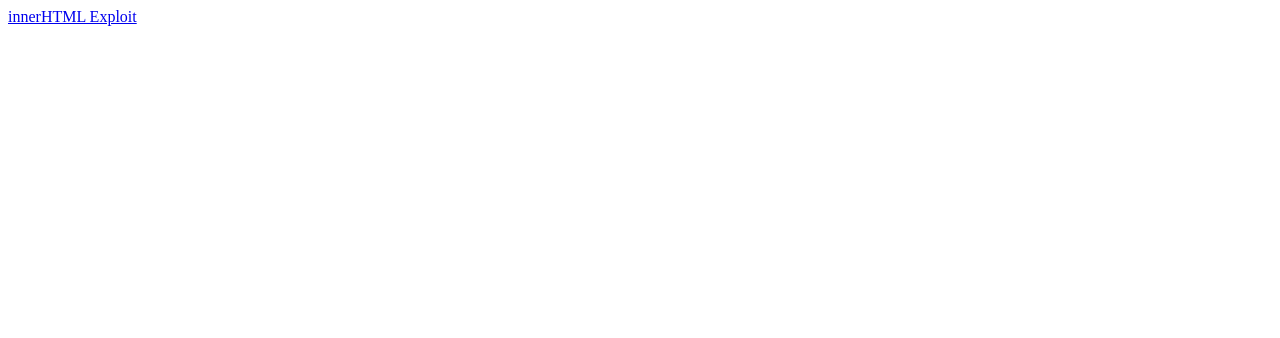
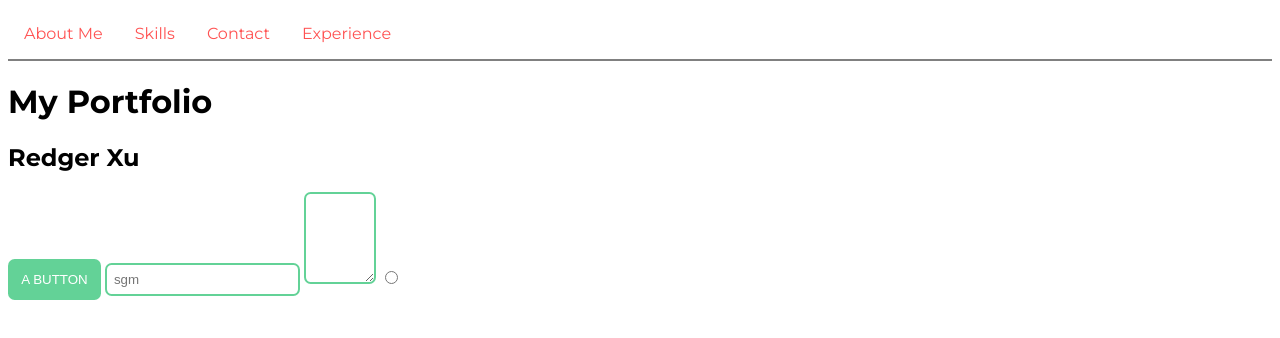
Before and after one commit to regarager/regarager.github.io, a plain HTML site: page index.html in a window 1280 px wide. Drawn offline with Linux system fonts and the light colour scheme.

Commit message:
making it an actual personal page

```diff
--- /dev/null
+++ b/index.css
@@ -0,0 +1 @@
+@import "theme.css";
--- a/index.html
+++ b/index.html
@@ -1,18 +1,34 @@
-<!DOCTYPE html>
-<html lang="en">
+<html>
+  <head>
+    <title>Redger Xu</title>
+    <link rel="stylesheet" href="theme.css" />
+  </head>
+  <body>
+    <div id="navbar">
+      <div class="cell"><a>About Me</a></div>
+      <div class="cell"><a>Skills</a></div>
+      <div class="cell"><a>Contact</a></div>
+      <div class="cell"><a>Experience</a></div>
+    </div>
 
-<head>
-  <meta charset="UTF-8">
-  <meta name="viewport" content="width=device-width, initial-scale=1.0">
-  <meta http-equiv="X-UA-Compatible" content="ie=edge">
-  <title>regarager.github.io</title>
-  <link rel="stylesheet" href="./style.css">
-  <link rel="icon" href="./favicon.ico" type="image/x-icon">
-</head>
+    <h1>My Portfolio</h1>
+    <h2>Redger Xu</h2>
+    <button>a button</button>
+    <input type="text" placeholder="sgm" />
+    <textarea rows="5" cols="5"></textarea>
+    <input type="radio" />
+  </body>
 
-<body>
-  <a href="pages/innerHTML.html">innerHTML Exploit</a>
-  <script src="index.js"></script>
-</body>
+  <style>
+    #navbar {
+      display: flex;
+      flex: 1;
+      flex-direction: row;
+      border-bottom: 2px solid gray;
+    }
 
+    .cell {
+      padding: 16px;
+    }
+  </style>
 </html>
--- /dev/null
+++ b/theme.css
@@ -0,0 +1,54 @@
+@import url("https://fonts.googleapis.com/css2?family=Montserrat:ital,wght@0,100..900;1,100..900&display=swap");
+
+:root {
+  font-family: "Montserrat", sans-serif;
+  --black: #202729;
+  --white: #ffffff;
+  --spearmint: #63d297;
+  --spearmint-muted: #4ba173;
+  --red: #ff5252;
+  --yellow: #fff176;
+  --gray1: #353744;
+  --gray2: #424242;
+  --gray3: #616161;
+  --gray4: #999999;
+}
+
+@media (prefers-color-scheme: dark) {
+  :root {
+    --bg: var(--black);
+    --text: var(--white);
+  }
+}
+
+@media (prefers-color-scheme: white) {
+  :root {
+    --bg: var(--white);
+    --text: var(--black);
+  }
+}
+
+button {
+  background-color: var(--spearmint);
+  color: var(--white);
+  border: 0;
+  padding: 1em;
+  border-radius: 0.5em;
+  text-transform: uppercase;
+}
+
+button:hover {
+  background-color: var(--spearmint-muted);
+}
+
+a,
+a:visited {
+  color: var(--red);
+}
+
+input[type="text"],
+textarea {
+  border: 2px solid var(--spearmint);
+  padding: 0.5em;
+  border-radius: 0.5em;
+}
```
